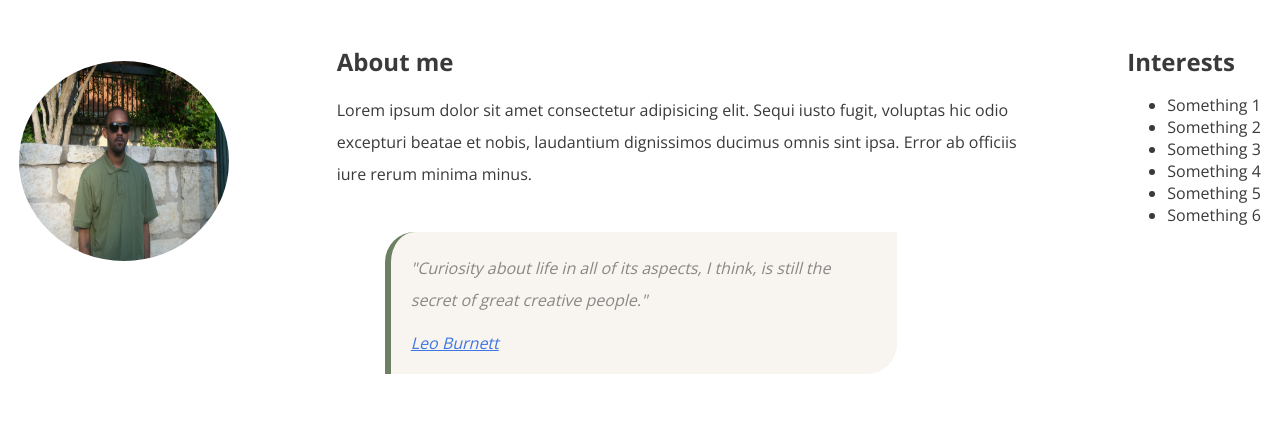
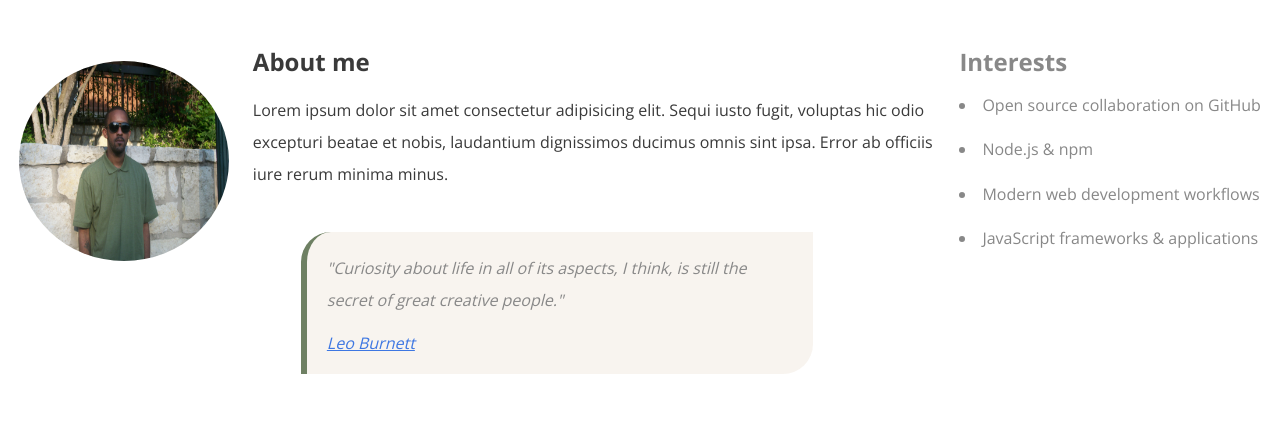
Before and after one commit to chrisvneal/udacity_portfolio-project, a website: page src/index.html in a window 1280 px wide. Shown: the part 62-495 px from the top of the page. Drawn offline with nearby package versions, Linux system fonts and the light colour scheme; files that its build step writes are made by us from their sources; files whose address does not match are found by name.

Commit message:
Styled list in about me section

```diff
--- a/src/index.html
+++ b/src/index.html
@@ -64,12 +64,10 @@
         <div class="about-me__list">
           <h2>Interests</h2>
           <ul>
-            <li>Something 1</li>
-            <li>Something 2</li>
-            <li>Something 3</li>
-            <li>Something 4</li>
-            <li>Something 5</li>
-            <li>Something 6</li>
+            <li>Open source collaboration on GitHub</li>
+            <li>Node.js &amp; npm</li>
+            <li>Modern web development workflows</li>
+            <li>JavaScript frameworks &amp; applications</li>
           </ul>
         </div>
       </div>
--- a/src/scss/partials/_global_styling.scss
+++ b/src/scss/partials/_global_styling.scss
@@ -56,9 +56,7 @@ p {
 
 }
 
-.about-me__list {
-  margin-bottom: 2em;
-}
+
 
 
 /* links */
@@ -108,6 +106,23 @@ blockquote {
   }
 }
 
+.about-me__list {
+  margin-bottom: 2em;
+  color: $textcolor-light;
+
+  ul {
+
+    padding-left: 0;
+    li {
+      margin-bottom: 1.4em;
+      list-style-position: inside;
+    }
+
+  }
+
+
+}
+
 
 /* social icons */
 
```
Also changed, not shown: dist/css/styles.css, dist/index.html, 1 other file.
